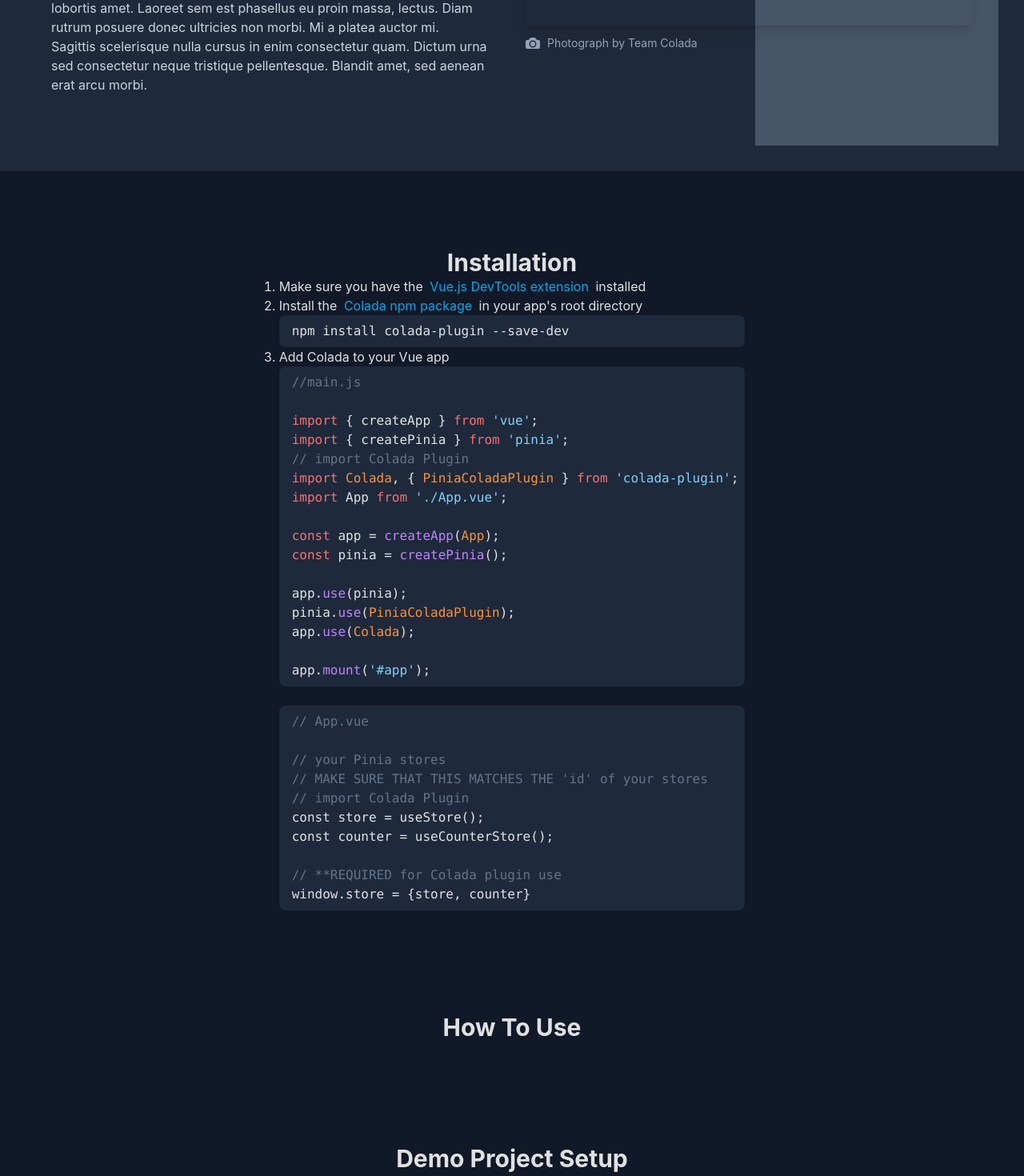
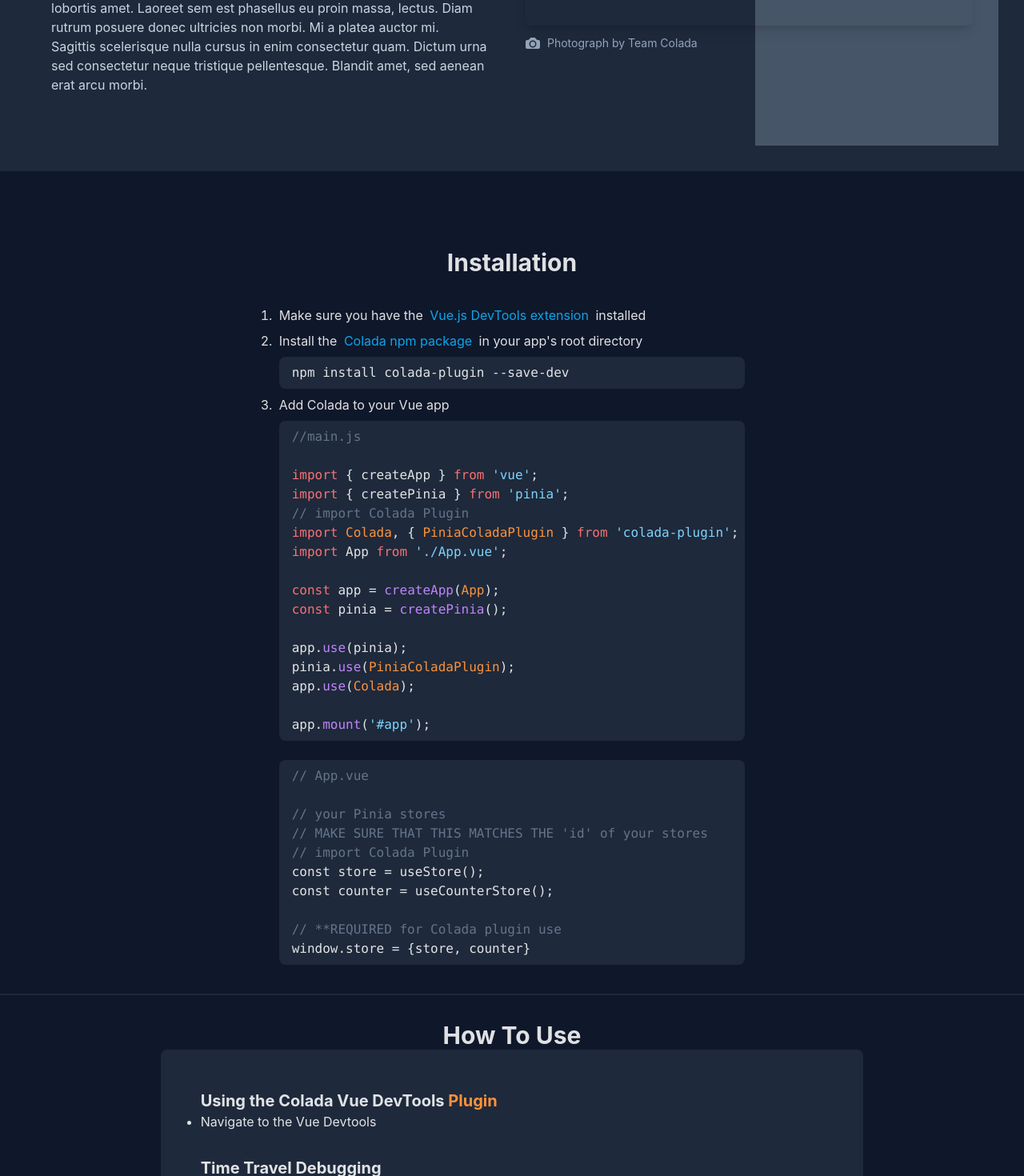
Before and after one commit to team-colada/colada-website, a Vue app: page / in a window 1280 px wide. Shown: the part 1330-2800 px from the top of the page at 80% size. Built offline with nearby package versions, Linux system fonts and the light colour scheme.

Commit message:
Added Installation, HowToUse, and Demo Project components

```diff
--- a/src/App.vue
+++ b/src/App.vue
@@ -11,7 +11,7 @@
 </script>
 
 <template>
-  <div class="main flex flex-col h-full justify-between bg-gray-900">
+  <div class="main flex flex-col h-full justify-between bg-slate-900">
     <HeaderBar />
     <HeroContainer />
     <FeaturesContainer />
--- a/src/components/DemoProject.vue
+++ b/src/components/DemoProject.vue
@@ -1,6 +1,27 @@
 <template>
-    <div id="demo-project" class="flex flex-col items-center pt-24 p-8">
+    <div id="demo-project" class="flex flex-col items-center border-b-2 border-slate-800 p-8">
         <h3 class="text-3xl text-center font-bold">Demo Project Setup</h3>
+        <div class="flex flex-col justify-around items-start p-8">
+            <div class="flex flex-col p-4">
+                <ol class="list-decimal flex flex-col justify-between items-start gap-4">
+                    <li>Clone this repo</li>
+                    <li>
+                        Navigate to the <span class="font-mono rounded-lg bg-gray-700 p-1">demo-project</span> directory
+                        <div class="font-mono rounded-lg bg-slate-800 pl-4 mt-2 p-2">
+                            <p class="font-mono">cd demo-project</p>
+                        </div>
+                    </li>
+                    <li>
+                        Install packages
+                        <div class="font-mono rounded-lg bg-slate-800 pl-4 mt-2 p-2">
+                            <p class="font-mono">npm install</p>
+                            <p class="font-mono">npm install ../colada-plugin</p>
+                            <p class="font-mono">npm run dev</p>
+                        </div>
+                    </li>
+                </ol>
+            </div>
+        </div>
     </div>
 </template>
 
--- a/src/components/HeaderBar.vue
+++ b/src/components/HeaderBar.vue
@@ -9,10 +9,10 @@
         </div>
         <div class="header-right flex justify-end items-center pr-8 gap-4">
             <a href="https://www.npmjs.com/package/colada-plugin" target="_blank">
-                <span class="rounded-lg border-2 transition hover:border-emerald-600 p-1 ">npm</span>
+                <span class="rounded-lg border-2 border-slate-800 transition hover:border-orange-500 hover:text-orange-500 p-1 ">npm</span>
             </a>
             <a href="https://google.com/" target="_blank">
-                <span class="rounded-lg border-2 border-emerald-600 bg-emerald-600 transition hover:bg-slate-800 p-1 ">Chrome Extension</span>
+                <span class="rounded-lg text-slate-900 border-2 border-emerald-500 bg-emerald-500 transition hover:bg-slate-800 hover:text-emerald-500 p-1 ">Chrome Extension</span>
             </a>
         </div>
     </div>
--- a/src/components/HowToUse.vue
+++ b/src/components/HowToUse.vue
@@ -1,6 +1,53 @@
 <template>
-    <div id="how-to-use" class="flex flex-col items-center pt-24 p-8">
+    <div id="how-to-use" class="flex flex-col items-center border-b-2 border-slate-800 p-8">
         <h3 class="text-3xl text-center font-bold">How To Use</h3>
+        <div class="flex flex-col justify-around items-start border-2 rounded-lg border-slate-800 bg-slate-800 p-8">
+            <div class="flex flex-col p-4">
+                <h4 class="text-xl font-bold">Using the Colada Vue DevTools <a class="text-orange-400 transition active:text-orange-200 hover:text-orange-300" href="https://www.npmjs.com/package/colada-plugin" target="_blank">Plugin</a></h4>
+                <ul class="list-disc">
+                    <li>Navigate to the Vue Devtools</li>
+                </ul>
+            </div>
+            <div class="flex flex-col p-4">
+                <h4 class="text-xl font-bold">Time Travel Debugging</h4>
+                <ul class="list-disc">
+                    <li>Select the "Colada" timeline in the timeline view</li>
+                    <li>**TURN OFF SCREENSHOTS**</li>
+                    <li>Click on events automatically tracked on the timeline to travel through time and update your app's state</li>
+                </ul>
+            </div>
+            <div class="flex flex-col p-4">
+                <h4 class="text-xl font-bold">Inspector Panel - View Your Apps State in Real Time!</h4>
+                <ul class="list-disc">
+                    <li>Select "Colada" in the component menu drop down</li>
+                    <li>Click on your Pinia store to view state, actions, and getters, updated in real time</li>
+                </ul>
+            </div>
+        </div>
+        <br/>
+        <div class="flex flex-col justify-around items-start border-2 rounded-lg border-slate-800 bg-slate-800 p-8">
+            <div class="flex flex-col p-4">
+                <h4 class="text-xl font-bold">Using the Colada Vue DevTools <a class="text-emerald-500 transition active:text-emerald-300 hover:text-emerald-400" href="" target="_blank" >Extension</a></h4>
+                <ul class="list-disc">
+                    <li>Navigate to the Vue Devtools</li>
+                </ul>
+            </div>
+            <div class="flex flex-col p-4">
+                <h4 class="text-xl font-bold">Time Travel Debugging</h4>
+                <ul class="list-disc">
+                    <li>Select the "Colada" timeline in the timeline view</li>
+                    <li>**TURN OFF SCREENSHOTS**</li>
+                    <li>Click on events automatically tracked on the timeline to travel through time and update your app's state</li>
+                </ul>
+            </div>
+            <div class="flex flex-col p-4">
+                <h4 class="text-xl font-bold">Inspector Panel - View Your Apps State in Real Time!</h4>
+                <ul class="list-disc">
+                    <li>Select "Colada" in the component menu drop down</li>
+                    <li>Click on your Pinia store to view state, actions, and getters, updated in real time</li>
+                </ul>
+            </div>
+        </div>
     </div>
 </template>
 
--- a/src/components/InstallContainer.vue
+++ b/src/components/InstallContainer.vue
@@ -1,17 +1,17 @@
 <template>
-    <div id ="install" class="install-container flex flex-col items-center pt-24 p-8">
-        <h3 class="text-3xl text-center font-bold">Installation</h3>
+    <div id ="install" class="install-container flex flex-col items-center border-b-2 border-slate-800 pt-24 p-8">
+        <h3 class="text-3xl text-center font-bold pb-8">Installation</h3>
         <ol class="list-decimal">
-            <li>Make sure you have the <a class="rounded text-sky-500 transition hover:text-sky-400 active:bg-sky-700 visited:text-purple-600 p-1" href="https://chrome.google.com/webstore/detail/vuejs-devtools/nhdogjmejiglipccpnnnanhbledajbpd?hl=en" target="_blank">Vue.js DevTools extension</a> installed</li>
-            <li>
-                Install the <a class="rounded text-sky-500 transition hover:text-sky-400 active:bg-sky-700 visited:text-violet-600 p-1" href="https://www.npmjs.com/package/colada-plugin" target="_blank">Colada npm package</a> in your app's root directory
-                <div class="font-mono rounded-lg bg-slate-800 pl-4 p-2">
+            <li class="p-1">Make sure you have the <a class="rounded text-sky-500 transition hover:text-sky-400 active:bg-sky-700 visited:text-purple-600 p-1" href="https://chrome.google.com/webstore/detail/vuejs-devtools/nhdogjmejiglipccpnnnanhbledajbpd?hl=en" target="_blank">Vue.js DevTools extension</a> installed</li>
+            <li class="p-1">
+                Install the <a class="rounded text-sky-500 transition hover:text-sky-400 active:bg-sky-700 visited:text-purple-600 p-1" href="https://www.npmjs.com/package/colada-plugin" target="_blank">Colada npm package</a> in your app's root directory
+                <div class="font-mono rounded-lg bg-slate-800 pl-4 mt-2 p-2">
                     <p class="font-mono">npm install colada-plugin --save-dev</p>
                 </div>
             </li>
-            <li>
+            <li class="p-1">
                 Add Colada to your Vue app
-                <div class="font-mono rounded-lg bg-slate-800 pl-4 p-2">
+                <div class="font-mono rounded-lg bg-slate-800 pl-4 mt-2 p-2">
                     <p class="font-mono text-slate-500">//main.js</p>
                     <br/>
                     <p><span class="text-red-400">import</span> { createApp } <span class="text-red-400">from</span> <span class="text-sky-300">'vue'</span>;</p>
```
